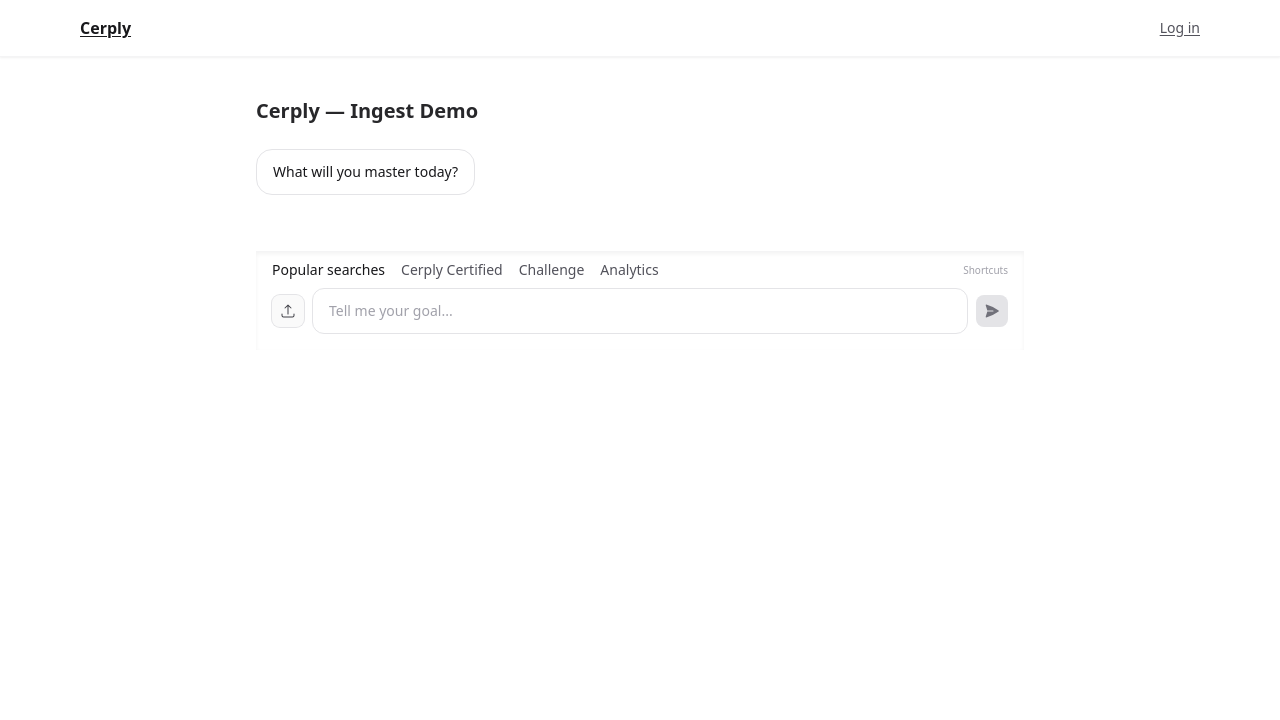
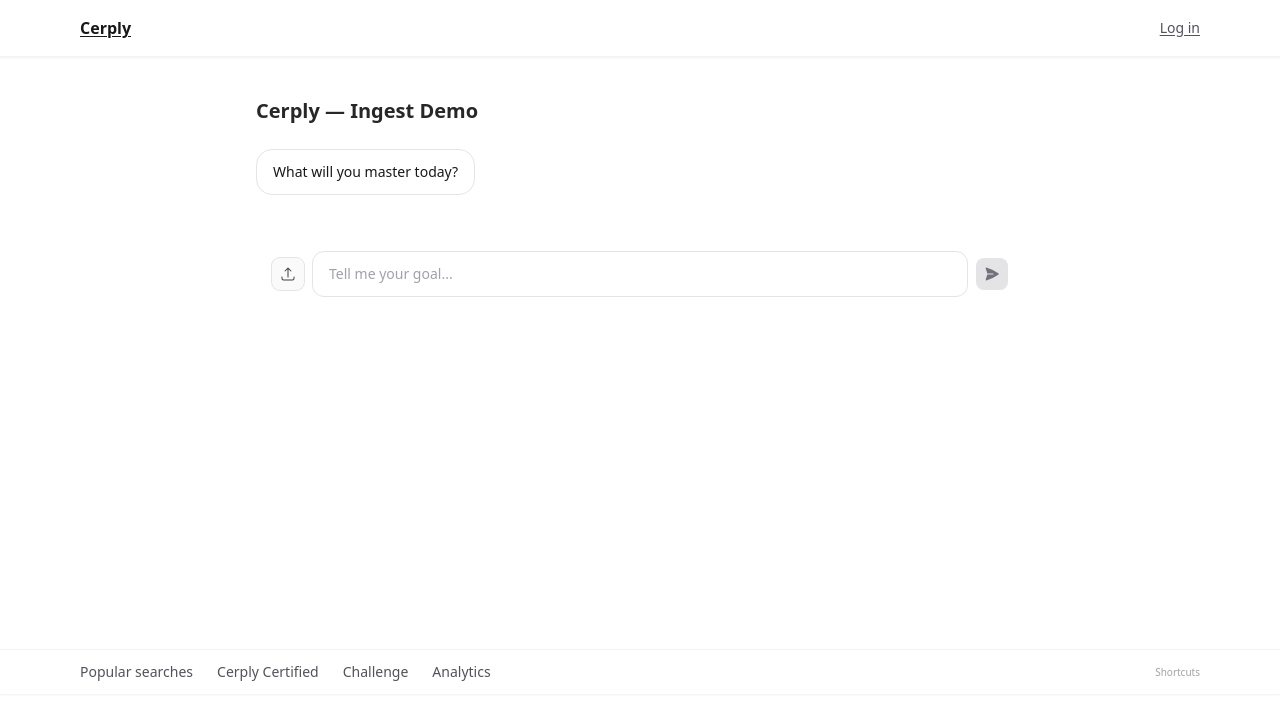
Before and after one commit to robnreb1/cerply, a Next.js app in the folder web/: page /ui-demo in a window 1280 px wide. Shown: the top 720 px of the page. Built offline with nearby package versions, Linux system fonts and the light colour scheme.

Commit message:
feat(web/ui): add global footer with links; move shortcuts out of chat; keep chat input at bottom; scroll to top on load

```diff
--- a/web/app/layout.tsx
+++ b/web/app/layout.tsx
@@ -2,6 +2,7 @@
 import "../app/globals.css";
 import BrandHeader from "@/components/BrandHeader";
 import ServiceWorkerRegistration from "@/components/ServiceWorkerRegistration";
+import SiteFooter from "@/components/SiteFooter";
 
 export const metadata: Metadata = {
   title: "Cerply",
@@ -37,6 +38,8 @@
         <BrandHeader />
         {/* Main content */}
         {children}
+        {/* Global footer with shortcuts */}
+        <SiteFooter />
       </body>
     </html>
   );
--- a/web/components/IngestInteraction.tsx
+++ b/web/components/IngestInteraction.tsx
@@ -21,12 +21,22 @@
   const [isGenerating, setIsGenerating] = useState(false);
   const messagesEndRef = useRef<HTMLDivElement>(null);
   const fileRef = useRef<HTMLInputElement>(null);
+  const topRef = useRef<HTMLDivElement>(null);
 
   const scrollToBottom = () => {
     messagesEndRef.current?.scrollIntoView({ behavior: "smooth" });
   };
 
   useEffect(() => { scrollToBottom(); }, [messages]);
+  useEffect(() => { if (typeof window !== 'undefined') window.scrollTo({ top: 0, behavior: 'auto' }); }, []);
+  useEffect(() => {
+    const onShortcut = (e: any) => {
+      const tab = e?.detail?.tab as typeof activeTab;
+      if (tab) setActiveTab(tab);
+    };
+    window.addEventListener('cerply-shortcut', onShortcut);
+    return () => window.removeEventListener('cerply-shortcut', onShortcut);
+  }, []);
 
   // Typewriter effect for initial assistant messages
   useEffect(() => {
@@ -145,6 +155,7 @@
 
   return (
     <div className="flex flex-col h-full">
+      <div ref={topRef} />
       {/* Footer shortcuts moved to bottom; header nav removed */}
 
       {/* Chat Messages */}
@@ -189,18 +200,8 @@
       {/* Carousels removed */}
       <div className="mb-4" />
 
-      {/* Footer Area (same color as header) */}
-      <div className="sticky bottom-0 bg-white border-t border-zinc-100 shadow-inner">
-        {/* Shortcuts bar */}
-        <div className="max-w-3xl mx-auto px-4 py-2 flex items-center justify-between gap-2">
-          <nav className="flex gap-4 text-sm text-zinc-600">
-            <button onClick={() => setActiveTab('popular')} className={`hover:text-zinc-900 ${activeTab==='popular'?'font-medium text-zinc-900':''}`}>Popular searches</button>
-            <button onClick={() => setActiveTab('certified')} className={`hover:text-zinc-900 ${activeTab==='certified'?'font-medium text-zinc-900':''}`}>Cerply Certified</button>
-            <button onClick={() => setActiveTab('challenge')} className={`hover:text-zinc-900 ${activeTab==='challenge'?'font-medium text-zinc-900':''}`}>Challenge</button>
-            <button onClick={() => setActiveTab('analytics')} className={`hover:text-zinc-900 ${activeTab==='analytics'?'font-medium text-zinc-900':''}`}>Analytics</button>
-          </nav>
-          <div className="hidden sm:block text-[10px] text-zinc-400">Shortcuts</div>
-        </div>
+      {/* Footer shortcuts moved to global footer */}
+      <div className="sticky bottom-0 bg-white">
         {/* Input row (single chat bar) */}
         <div className="max-w-3xl mx-auto px-4 pb-4 flex items-center gap-2">
           {/* Upload */}
--- /dev/null
+++ b/web/components/SiteFooter.tsx
@@ -0,0 +1,25 @@
+"use client";
+
+import React from "react";
+
+export default function SiteFooter() {
+  const send = (tab: "popular" | "certified" | "challenge" | "analytics") => () => {
+    if (typeof window !== "undefined") {
+      window.dispatchEvent(new CustomEvent("cerply-shortcut", { detail: { tab } }));
+    }
+  };
+
+  return (
+    <footer className="w-full border-t border-zinc-100 bg-white shadow-sm mt-8">
+      <div className="mx-auto max-w-6xl px-4 py-3 flex items-center justify-between">
+        <nav className="flex gap-6 text-sm text-zinc-600">
+          <button onClick={send("popular")} className="hover:text-zinc-900">Popular searches</button>
+          <button onClick={send("certified")} className="hover:text-zinc-900">Cerply Certified</button>
+          <button onClick={send("challenge")} className="hover:text-zinc-900">Challenge</button>
+          <button onClick={send("analytics")} className="hover:text-zinc-900">Analytics</button>
+        </nav>
+        <div className="text-[10px] text-zinc-400">Shortcuts</div>
+      </div>
+    </footer>
+  );
+}
```
